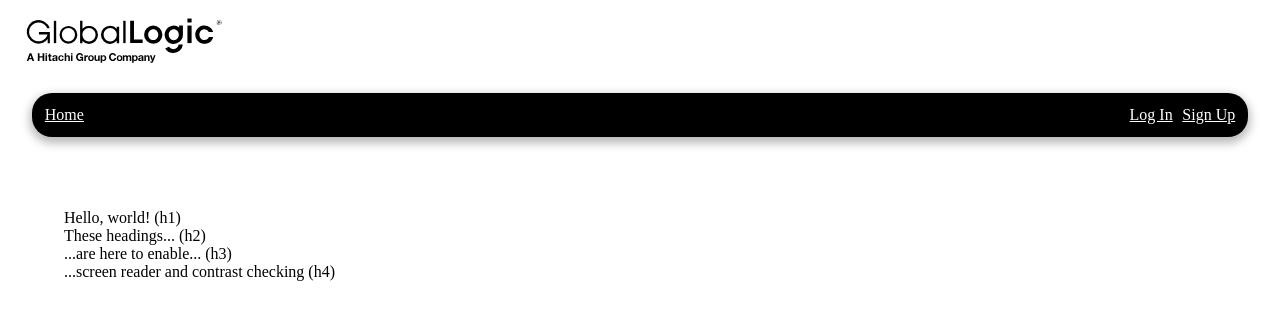
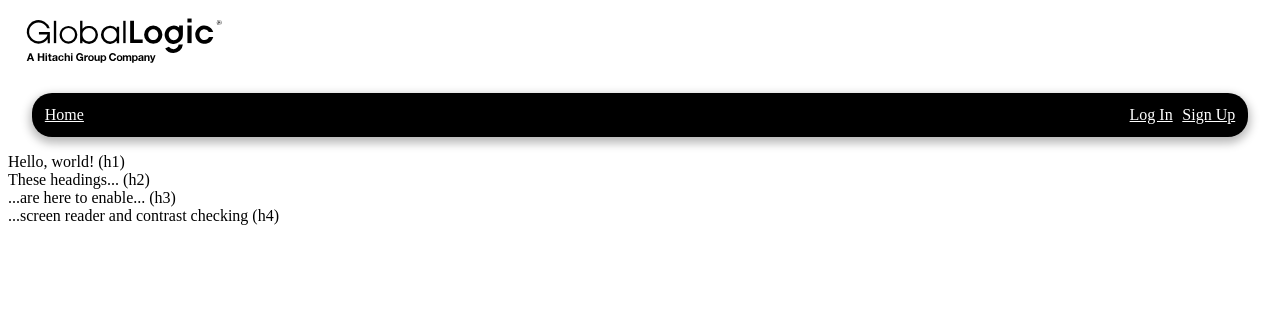
Before and after one commit to jon-richards-gbl/vite-starter, a React (Vite) app: page / in a window 1280 px wide. Shown: the top 320 px of the page. Built offline with nearby package versions, Linux system fonts and the light colour scheme.

Commit message:
Responsive media query rules

```diff
--- a/src/app.css
+++ b/src/app.css
@@ -1,6 +1,7 @@
 /* Base styles for the whole app */
 
 /* NOTE: For WCAG AA - ensure a contrast of 4.5:1 minimum */
+/* Don't forget - design for mobile first and then scale UP in media queries */
 
 /* define custom properties for our theme colours */
 :root {
@@ -10,17 +11,16 @@
   /* Standard shadow alpha channel (transparency)
     property but other strengths can be used */
   --shadow-alpha: 0.29;
-  /* Setting this here ensures we can use rem units
-    to set relative sizes for other text
-    100% default for browsers is typically 16px */
+  /* font-size: 100% is set by reset.css
+  this helps us to use rem units to
+  set relative sizes for other text
+  100% for browsers typically defaults to 16px */
 
-  /* Unnecessary as 100% is set by reset.css */
-  /* font-size: 100%; */
   /* Use this to convert from rem */
   --base-pixels: 16;
   --pixels: 16;
   /* Pixel to rem calc */
-  --font-size: calc((var(--pixels) / var(--base-pixels)) * 1);
+  /* --font-size: calc((var(--pixels) / var(--base-pixels)) * 1rem); */
 }
 
 /* Div container for page content */
@@ -28,32 +28,121 @@ div.main-container {
   border-radius: 5px;
   border-color: var(--secondary-colour);
   background-color: var(--primary-colour);
-  width: 80%;
-  padding: 4rem;
+  width: 100%;
+  padding: 0.5rem;
 }
 
 /* Relative - not absolute sizes for headings
 and also classes which can be used to size the text
 without affecting the semantics of the page - A11y! */
 h1,
-h1.size {
-  --pixels: 64;
-  /* font-size: 1.5625rem; this is equivalent to 25px if root is 16px*/
+h1.style {
+  --pixels: 20;
+  /* this is equivalent to 25px if root is 16px */
+  /* font-size: 1.5625rem; */
   font-size: calc(var(--pixels) / var(--base-pixels) * 1rem);
 }
 
 h2,
-h2.size {
-  --pixels: 32;
+h2.style {
+  --pixels: 16;
   font-size: calc(var(--pixels) / var(--base-pixels) * 1rem);
 }
 
 h3,
-h3.size {
-  font-size: medium;
+h3.style {
+  --pixels: 14;
+  font-size: calc(var(--pixels) / var(--base-pixels) * 1rem);
+  font-weight: bold;
 }
 
+/* As this text is smaller - increase the weight to balance
+the contrast */
 h4,
-.h4-size {
-  font-size: small;
+.h4-style {
+  --pixels: 14;
+  font-size: calc(var(--pixels) / var(--base-pixels) * 1rem);
+  font-weight: 600;
 }
+
+/* For tablet sizes */
+@media screen and (min-width: 768px) {
+  /*  */
+  h1,
+  h1.style {
+    --pixels: 25;
+    /* this is equivalent to 25px if root is 16px */
+    /* font-size: 1.5625rem; */
+    font-size: calc(var(--pixels) / var(--base-pixels) * 1rem);
+  }
+
+  h2,
+  h2.style {
+    --pixels: 20;
+    font-size: calc(var(--pixels) / var(--base-pixels) * 1rem);
+  }
+
+  h3,
+  h3.style {
+    --pixels: 16;
+    font-size: calc(var(--pixels) / var(--base-pixels) * 1rem);
+    font-weight: bold;
+  }
+
+  /* As this text is smaller - increase the weight to balance
+  the contrast */
+  h4,
+  .h4-style {
+    --pixels: 14;
+    font-size: calc(var(--pixels) / var(--base-pixels) * 1rem);
+    font-weight: 600;
+  }
+}
+
+/* Laptop screens */
+@media screen and (min-width: 1024px) {
+  /*  */
+}
+
+/* larger laptop screens */
+@media screen and (min-width: 1366px) {
+  /*  */
+  h1,
+  h1.style {
+    --pixels: 48;
+    /* this is equivalent to 25px if root is 16px */
+    /* font-size: 1.5625rem; */
+    font-size: calc(var(--pixels) / var(--base-pixels) * 1rem);
+  }
+
+  h2,
+  h2.style {
+    --pixels: 32;
+    font-size: calc(var(--pixels) / var(--base-pixels) * 1rem);
+  }
+
+  h3,
+  h3.style {
+    --pixels: 24;
+    font-size: calc(var(--pixels) / var(--base-pixels) * 1rem);
+    font-weight: bold;
+  }
+
+  /* As this text is smaller - increase the weight to balance
+                the contrast */
+  h4,
+  .h4-style {
+    --pixels: 18;
+    font-size: calc(var(--pixels) / var(--base-pixels) * 1rem);
+    font-weight: 600;
+  }
+
+  div.main-container {
+    width: 80%;
+    padding: 4rem;
+  }
+}
+
+/* Desktops */
+@media screen and (min-width: 1920px) {
+}
```
